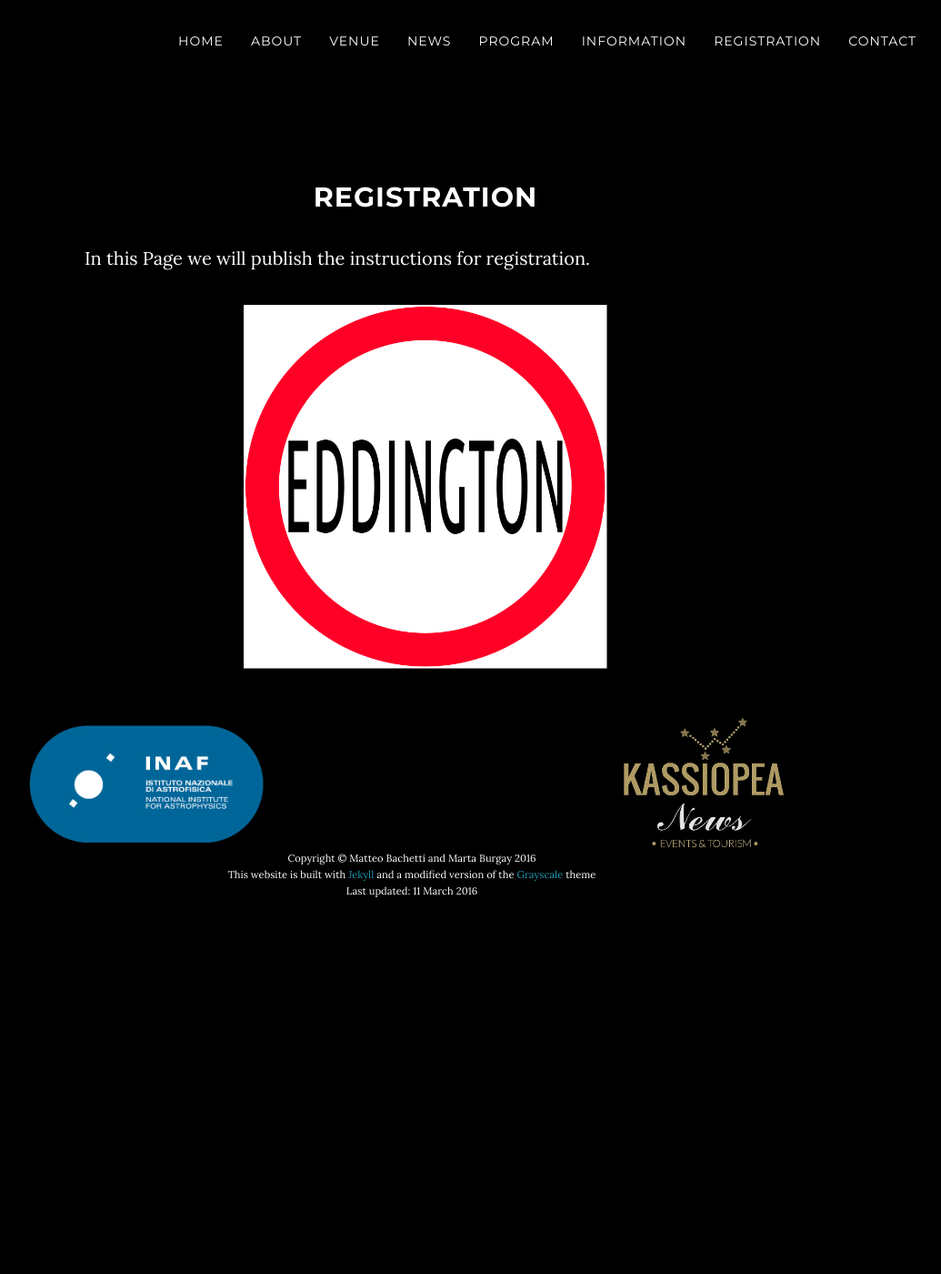
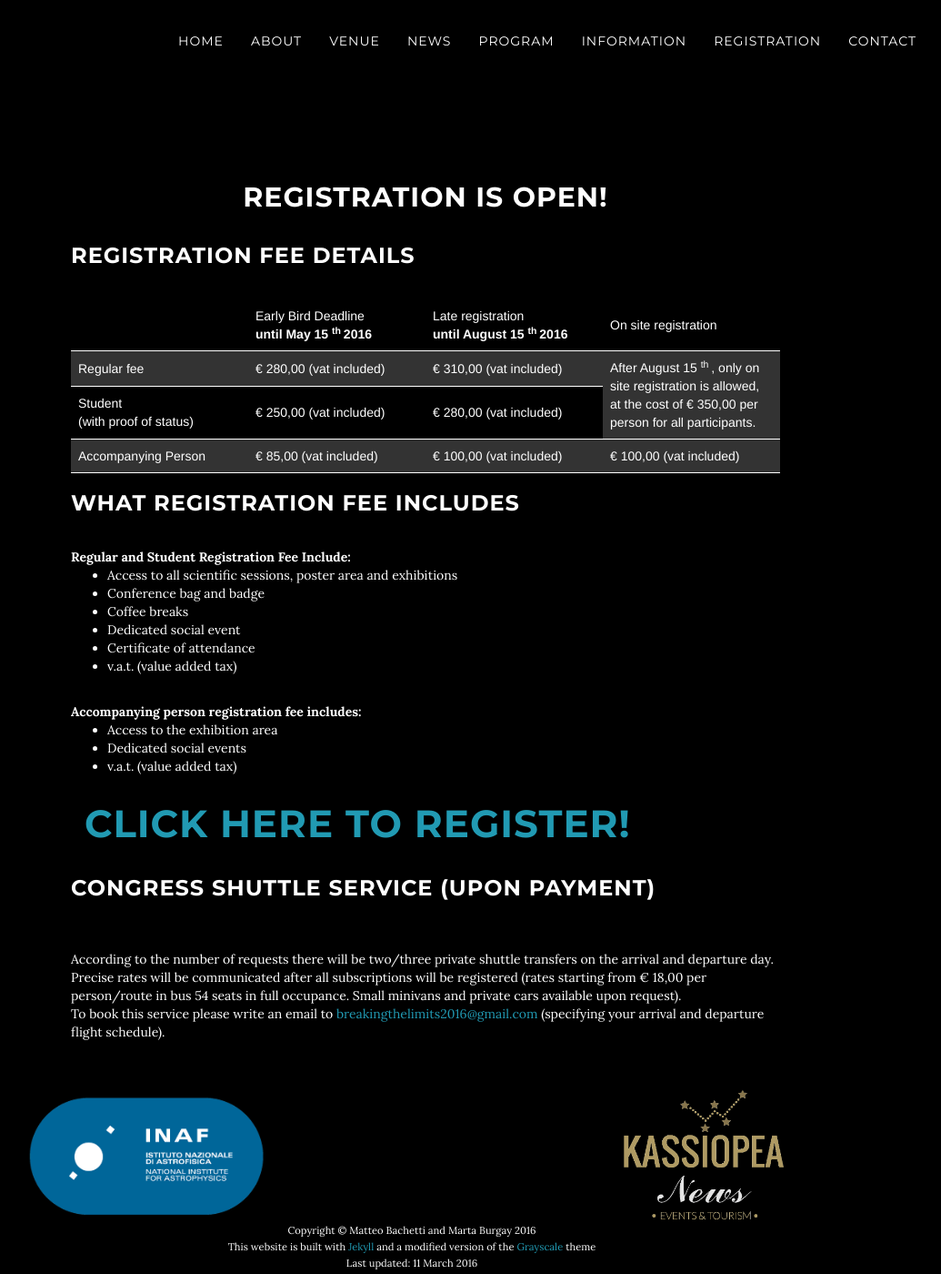
Before and after one commit to breakingthelimits/supereddington2016, a Jekyll site: the page built from registration/index.html, in a window 1280 px wide and 1400 px high. Shown: the whole window at 91% size, without its empty margins (187-1222 px from the left). Built offline with Jekyll 4.4.1, drawn with Linux system fonts in a browser that asks for light colours.

Commit message:
Registration information, finally

```diff
--- a/registration/index.html
+++ b/registration/index.html
@@ -1,10 +1,160 @@
 ---
 layout: default
-title: Registration
+title: Registration is open!
 ---
 
-<p>In this Page we will publish the instructions for registration.</p>
 
-<div style="width: 100%; text-align: center;">
-<img src={{ site.baseurl }}/img/speed_sign.png height="400" width="400"></img>
-</div>
+<div class="row" style="font-family: Helvetica;">
+  <h3>
+  Registration fee details
+  </h3>
+          <TABLE style="WIDTH: 100%;">
+          <TBODY>
+            <TR>
+              <TD class="layout_tdheader" style="WIDTH: 25%">
+
+              </TD>
+              <TD class="layout_tdheader" style="WIDTH: 25%">
+                Early Bird Deadline
+                <STRONG>
+                  <BR/>
+                  until May 15
+                  <SUP>
+                    th
+                  </SUP>
+                  2016
+                </STRONG>
+              </TD>
+              <TD class="layout_tdheader" style="WIDTH: 25%">
+                Late registration
+                <STRONG>
+                  <BR/>
+                  until August 15
+                  <SUP>
+                    th
+                  </SUP>
+                  2016
+                </STRONG>
+              </TD>
+              <TD class="layout_tdheader" style="WIDTH: 25%">
+                On site registration
+              </TD>
+            </TR>
+            <TR>
+              <TD class="layout_td">
+                Regular fee
+              </TD>
+              <TD class="layout_td">
+                € 280,00 (vat included)
+              </TD>
+              <TD class="layout_td">
+                € 310,00 (vat included)
+              </TD>
+              <TD class="layout_td" rowSpan="2">
+                After August 15
+                <SUP>
+                  th
+                </SUP>
+                , only on site registration is allowed, at the cost of € 350,00 per person for all participants.
+              </TD>
+            </TR>
+            <TR>
+              <TD class="layout_td">
+                Student
+                <BR/>
+                (with proof of status)
+              </TD>
+              <TD class="layout_td">
+                € 250,00 (vat included)
+              </TD>
+              <TD class="layout_td">
+                € 280,00 (vat included)
+              </TD>
+            </TR>
+            <TR>
+              <TD class="layout_td">
+                Accompanying Person
+              </TD>
+              <TD class="layout_td">
+                € 85,00 (vat included)
+              </TD>
+              <TD class="layout_td">
+                € 100,00 (vat included)
+              </TD>
+              <TD class="layout_td">
+                € 100,00 (vat included)
+              </TD>
+            </TR>
+          </TBODY>
+        </TABLE>
+  </div>
+<br />
+  <div class="row">
+    <h3>
+    What registration fee includes
+    </h3>
+
+    <B>
+    Regular and Student Registration Fee Include:
+    </B>
+        <UL>
+        <LI>
+          Access to all scientific sessions, poster area and exhibitions
+        </LI>
+        <LI>
+          Conference bag and badge
+        </LI>
+        <LI>
+          Coffee breaks
+        </LI>
+        <LI>
+          Dedicated social event
+        </LI>
+        <LI>
+          Certificate of attendance
+        </LI>
+        <LI>
+          v.a.t. (value added tax)
+        </LI>
+        </UL>
+        <BR/>
+        <B>
+        Accompanying person registration fee includes:
+        </B>
+        <UL>
+        <LI>
+          Access to the exhibition area
+        </LI>
+        <LI>
+          Dedicated social events
+        </LI>
+        <LI>
+          v.a.t. (value added tax)
+        </LI>
+        </UL>
+        <BR/>
+
+        </UL>
+
+      </div>
+
+      <a href="http://kassiopea.onlinecongress.it/BreakingLimits2016">
+        <h3 class="brand-heading" style="font-size:300%;">Click here to register!</h3>
+      </a>
+
+    <div class="row">
+        <h3>
+          CONGRESS SHUTTLE SERVICE (upon payment)
+        </h3>
+        <BR/>
+        According to the number of requests there will be two/three private shuttle transfers on the arrival and departure day.
+        <BR/>
+        Precise rates will be communicated after all subscriptions will be registered (rates starting from € 18,00 per person/route in bus 54 seats in full occupance. Small minivans and private cars available upon request).
+        <BR/>
+        To book this service please write an email to
+        <A href="mailto:breakingthelimits2016@gmail.com">
+          breakingthelimits2016@gmail.com
+        </A>
+        (specifying your arrival and departure flight schedule).
+        <BR/>
+    </div>
```
